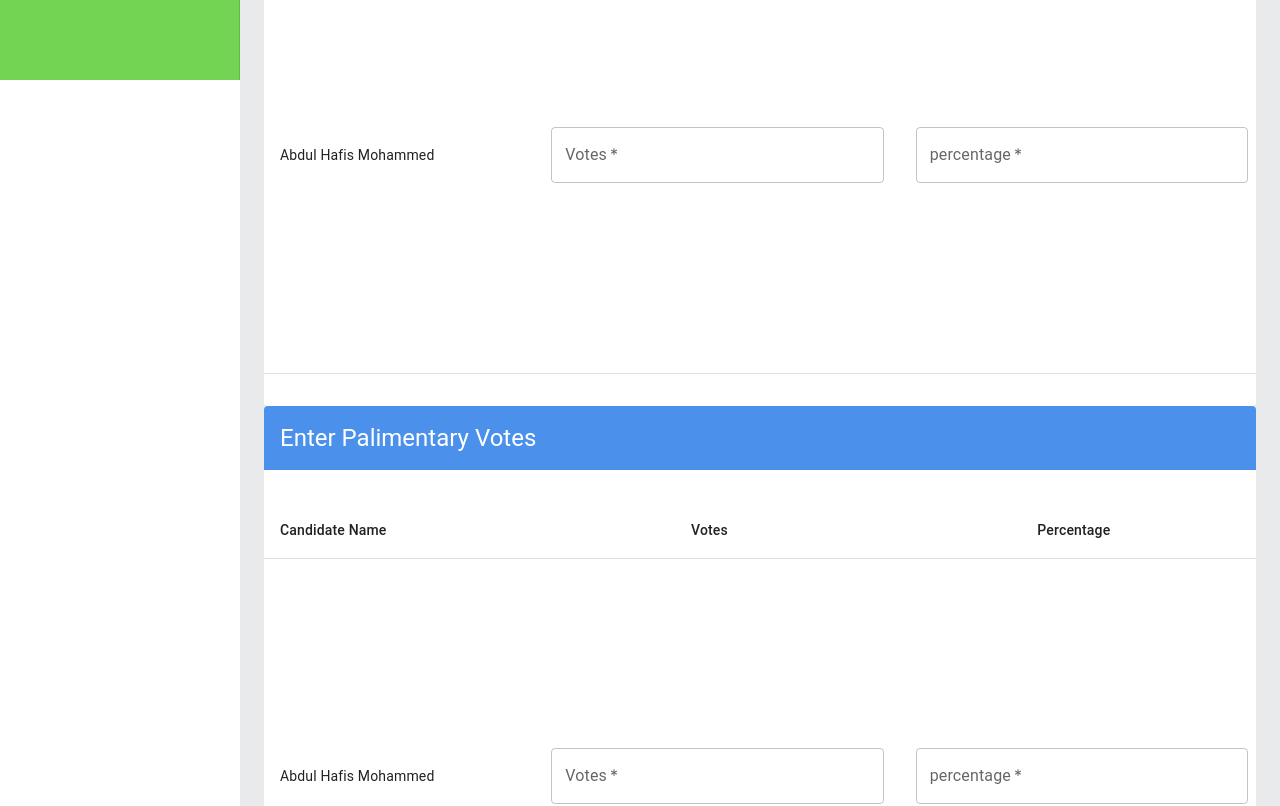
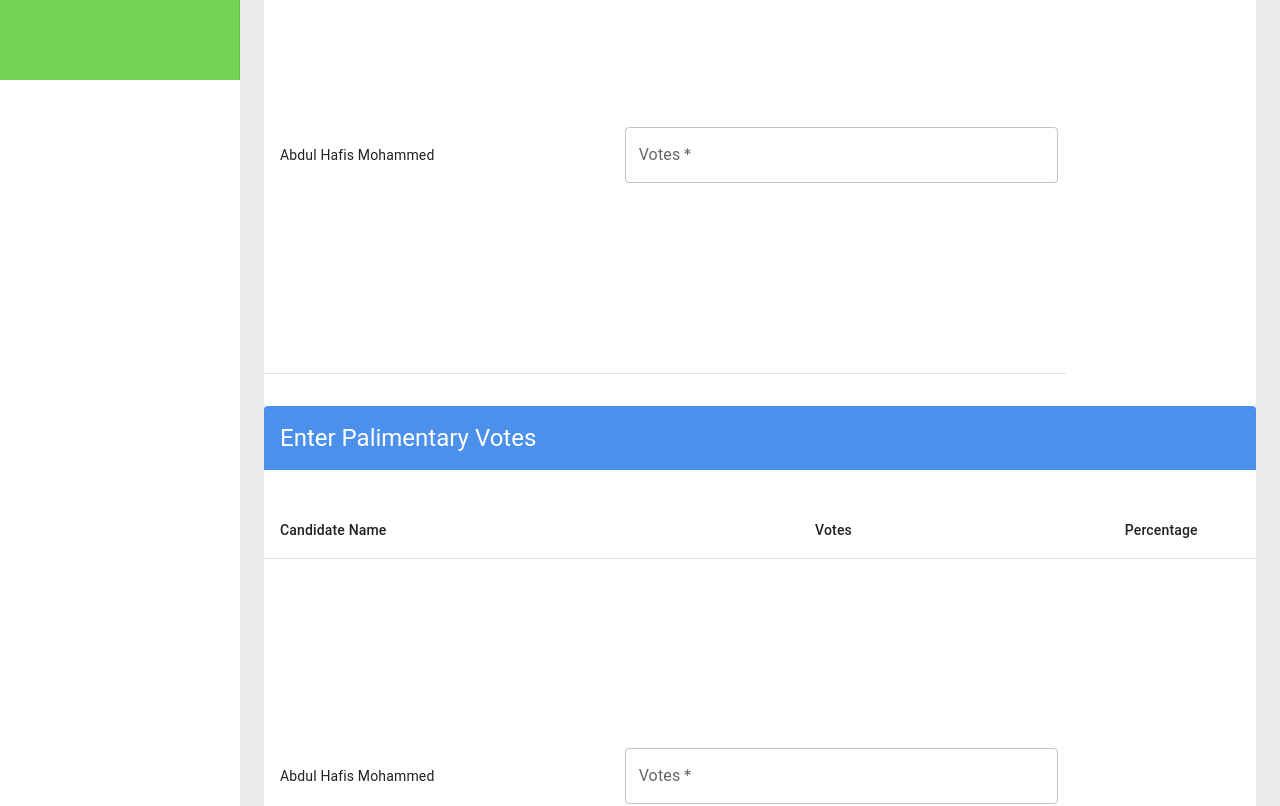
Before and after one commit to Shykid1/manhyia-north-live, a React (Vite) app in the folder client/: page /dashboard/votes in a window 1280 px wide. Shown: the part 720-1526 px from the top of the page. Built offline with nearby package versions, Linux system fonts and the light colour scheme; sample sign-in values are in the browser's storage.

Commit message:
Remove unused code for percentage input field in AgentForms.jsx

```diff
--- a/client/src/views/Dashboard/Forms/AgentForms.jsx
+++ b/client/src/views/Dashboard/Forms/AgentForms.jsx
@@ -134,16 +134,6 @@ function AgentForms() {
                       required
                     />
                   </TableCell>
-                  <TableCell>
-                    <TextField
-                      id="outlined-electoralame-input"
-                      label="percentage"
-                      type="text"
-                      placeholder="percentage"
-                      multiline
-                      required
-                    />
-                  </TableCell>
                 </TableRow>
               </TableBody>
             </Table>
@@ -190,16 +180,6 @@ function AgentForms() {
                       label="Votes"
                       type="text"
                       placeholder="Votes"
-                      multiline
-                      required
-                    />
-                  </TableCell>
-                  <TableCell>
-                    <TextField
-                      id="outlined-electoralame-input"
-                      label="percentage"
-                      type="text"
-                      placeholder="percentage"
                       multiline
                       required
                     />
```
